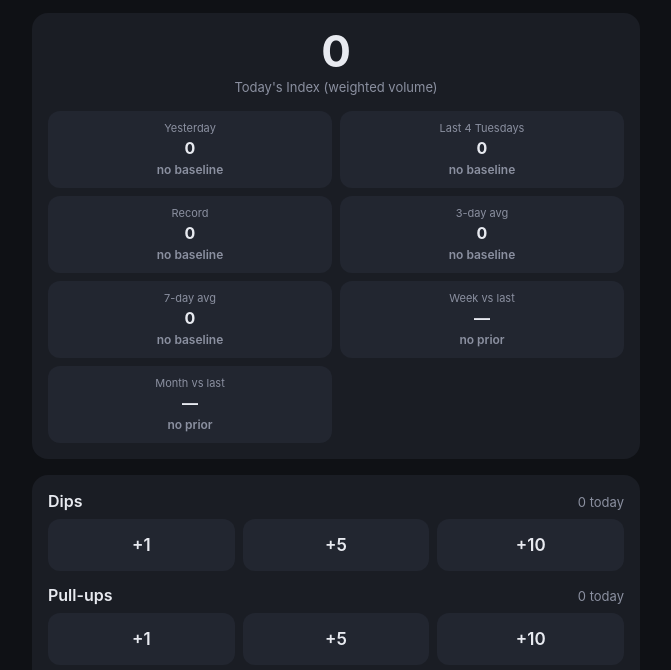
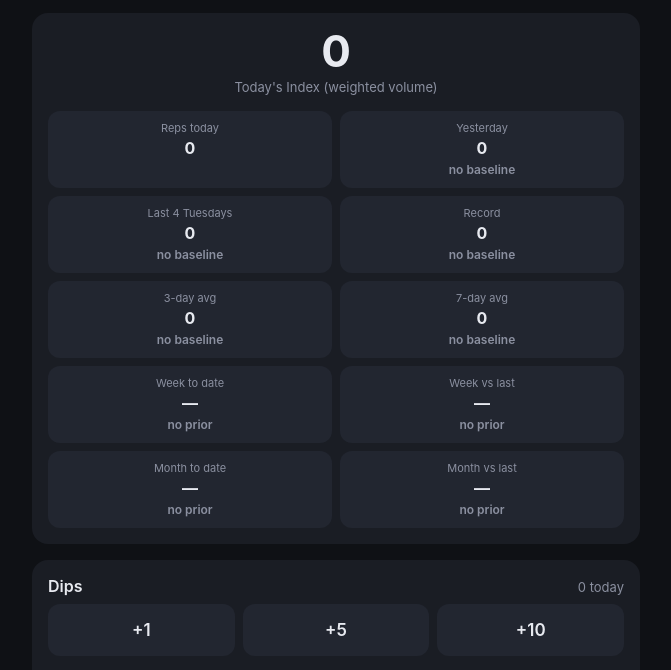
Before and after one commit to dmcgowan-bit/exercise-tracker, a plain HTML site: page index.html in a window 1280 px wide. Shown: the part 67-737 px from the top of the page, without its empty margins (304-975 px from the left). Drawn offline with Linux system fonts and the light colour scheme.

Commit message:
Add reps-today tile + week/month to-date comparison tiles

```diff
--- a/index.html
+++ b/index.html
@@ -262,6 +262,7 @@ function render() {
   const avgPrev = n => { const ds = lastNDays(n+1).slice(0,n); // n days before today
     return ds.reduce((a,d)=>a+(idx[d]||0),0)/n; };
   const yIdx = idx[lastNDays(2)[0]] || 0;   // yesterday
+  const repsToday = dailyReps()[tk] || 0;   // raw reps logged today
   const a3 = avgPrev(3), a7 = avgPrev(7);
   // average of the last 4 occurrences of today's weekday (excl today)
   const WD = ["Sunday","Monday","Tuesday","Wednesday","Thursday","Friday","Saturday"];
@@ -297,6 +298,12 @@ function render() {
   const [Y,Mo] = tk.split("-").map(Number);
   const moNow  = sumRange(new Date(Date.UTC(Y,Mo-1,1)), now);
   const moPrev = sumRange(new Date(Date.UTC(Y,Mo-2,1)), new Date(Date.UTC(Y,Mo-1,0)));
+  // like-for-like: current period-to-date vs previous period through the same point
+  const prevWkSame = new Date(now); prevWkSame.setUTCDate(now.getUTCDate()-7);
+  const wkTDprev = sumRange(lastMon, prevWkSame);
+  const dom = now.getUTCDate();
+  const daysPrevMo = new Date(Date.UTC(Y,Mo-1,0)).getUTCDate();
+  const moTDprev = sumRange(new Date(Date.UTC(Y,Mo-2,1)), new Date(Date.UTC(Y,Mo-2,Math.min(dom,daysPrevMo))));
   // tile: current period as % of previous, delta = absolute change in index points
   const periodTile = (label, cur, prev) => {
     const p = prev>0 ? Math.round(cur/prev*100) : null;
@@ -308,12 +315,15 @@ function render() {
   };
 
   document.getElementById("statsRow").innerHTML = `
+    <div class="stat"><div class="lab">Reps today</div><div class="base">${repsToday.toLocaleString()}</div></div>
     ${statTile("Yesterday", yIdx)}
     ${statTile("Last 4 "+WD[todayW]+"s", aSame)}
     ${statTile("Record", rec, recDelt)}
     ${statTile("3-day avg", a3)}
     ${statTile("7-day avg", a7)}
+    ${periodTile("Week to date", wkNow, wkTDprev)}
     ${periodTile("Week vs last", wkNow, wkPrev)}
+    ${periodTile("Month to date", moNow, moTDprev)}
     ${periodTile("Month vs last", moNow, moPrev)}`;
 
   // exercises with buttons
```
